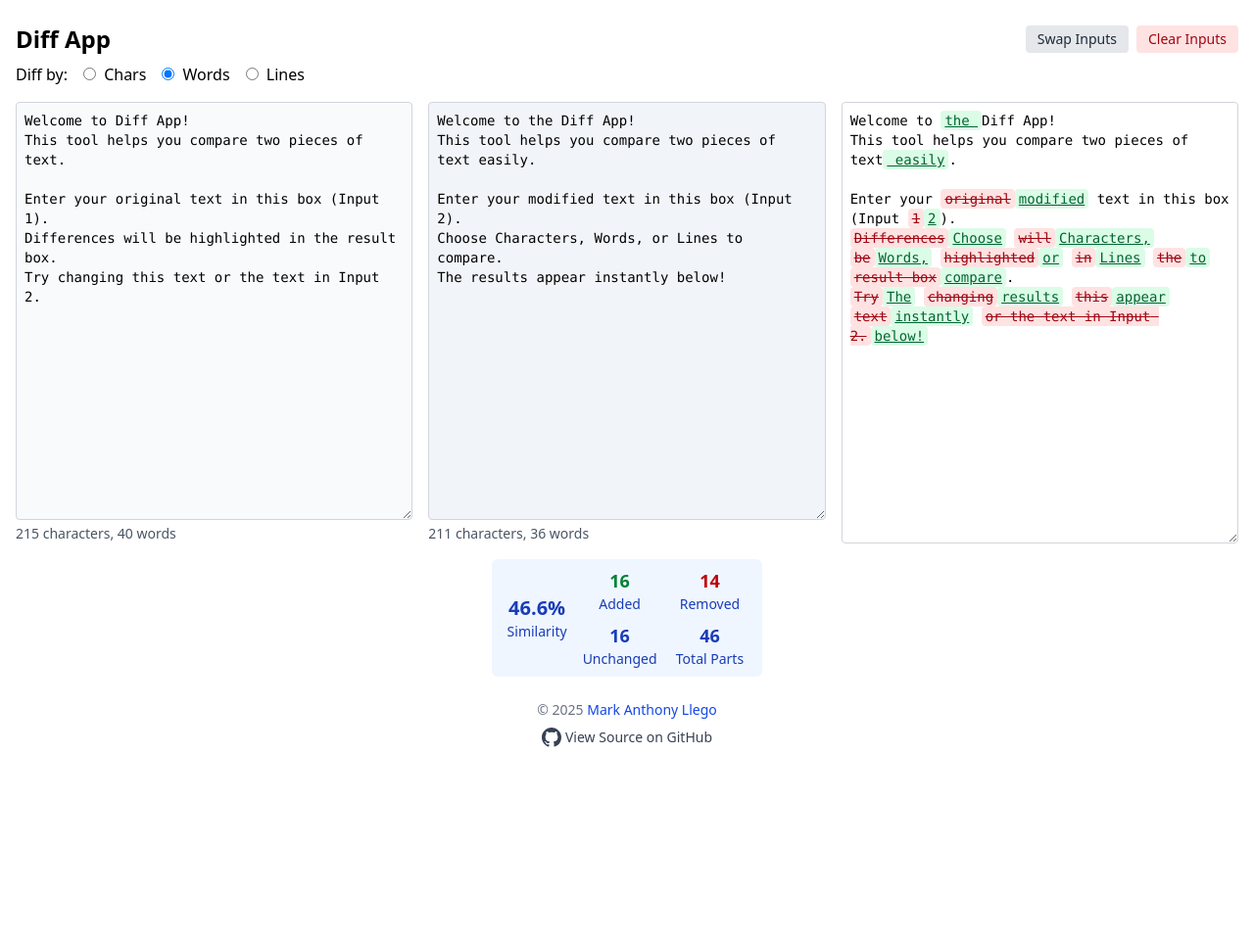
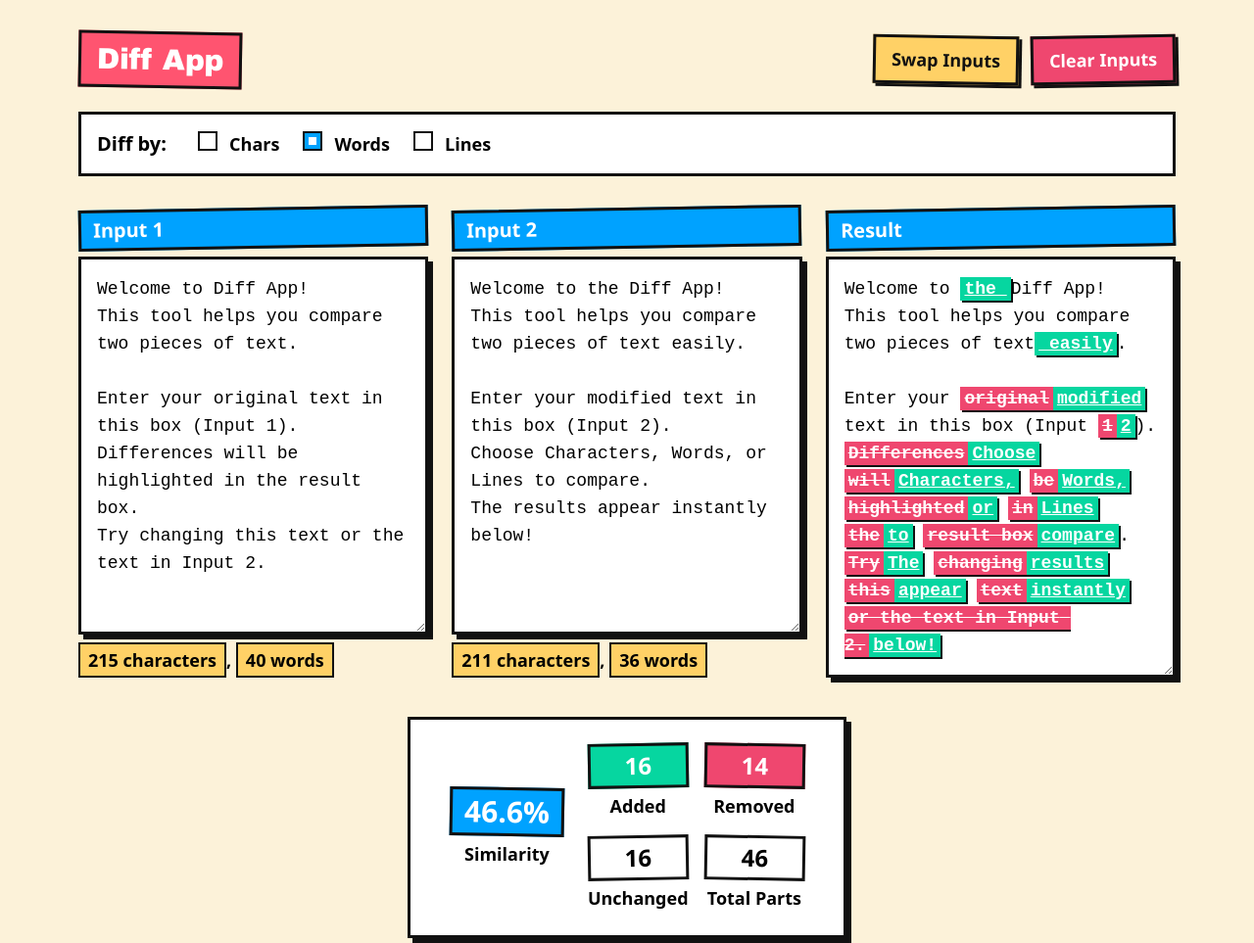
Before and after one commit to llegomark/diff-app, a website built with Vite: page index.html in a window 1280 px wide. Shown: the top 963 px of the page at 98% size. Before the commit the page ends 800 px from the top, so only its background shows below. Built offline with nearby package versions, Linux system fonts and the light colour scheme.

Commit message:
refactor: Enhance UI with Neo Brutalism theme and improve input handling

```diff
--- a/index.html
+++ b/index.html
@@ -4,7 +4,7 @@
 <head>
   <meta charset="UTF-8">
   <meta name="viewport" content="width=device-width, initial-scale=1.0">
-  <title>Diff App</title>
+  <title>Diff App - Neo Brutalism</title>
   <link rel="stylesheet" href="/src/style.css">
   <link rel="icon" type="image/x-icon" href="/images/favicon.ico">
   <meta property="og:title" content="Diff App">
@@ -22,105 +22,107 @@
   <meta name="twitter:image" content="https://diff.llego.dev/images/7ddd03a7-ca69-4f85-a7cd-bf2283abce65.jpg">
 </head>
 
-<body>
-  <div class="container mx-auto px-4 py-6 min-h-screen flex flex-col">
-    <header class="mb-4">
-      <div class="flex justify-between items-center mb-2 flex-wrap">
-        <h1 class="text-2xl font-bold mr-4">Diff App</h1>
-        <div class="flex items-center space-x-2 flex-wrap">
-          <button id="swapButton" class="px-3 py-1 bg-gray-200 hover:bg-gray-300 text-gray-800 text-sm rounded-sm cursor-pointer">Swap Inputs</button>
-          <button id="clearButton" class="px-3 py-1 bg-red-100 hover:bg-red-200 text-red-800 text-sm rounded-sm cursor-pointer">Clear Inputs</button>
+<body class="bg-neo-bg min-h-screen">
+  <div class="container-neo">
+    <header class="mb-8">
+      <div class="flex justify-between items-center mb-6 flex-wrap gap-4">
+        <h1 class="text-3xl font-bold bg-neo-accent text-white py-2 px-4 inline-block neo-rotate-1 border-3 border-neo-dark">Diff App</h1>
+        <div class="flex items-center gap-3 flex-wrap">
+          <button id="swapButton" class="px-4 py-2 bg-neo-secondary text-neo-dark font-bold text-lg neo-rotate-1">Swap Inputs</button>
+          <button id="clearButton" class="px-4 py-2 bg-neo-removed text-white font-bold text-lg neo-rotate-minus-1">Clear Inputs</button>
         </div>
       </div>
-      <div class="flex flex-wrap items-center" role="radiogroup" aria-label="Diff Type">
-        <span class="mr-4 font-medium">Diff by:</span>
-        <div class="mr-4">
-          <input type="radio" id="diffChars" name="diff_type" value="diffChars" class="mr-1 cursor-pointer">
-          <label for="diffChars" class="cursor-pointer">Chars</label>
+      <div class="flex flex-wrap items-center gap-4 border-3 border-neo-dark p-4 bg-white" role="radiogroup" aria-label="Diff Type">
+        <span class="mr-4 font-bold text-xl">Diff by:</span>
+        <div class="mr-2">
+          <input type="radio" id="diffChars" name="diff_type" value="diffChars" class="mr-2 cursor-pointer">
+          <label for="diffChars" class="cursor-pointer font-bold">Chars</label>
         </div>
-        <div class="mr-4">
-          <input type="radio" id="diffWords" name="diff_type" value="diffWords" checked class="mr-1 cursor-pointer">
-          <label for="diffWords" class="cursor-pointer">Words</label>
+        <div class="mr-2">
+          <input type="radio" id="diffWords" name="diff_type" value="diffWords" checked class="mr-2 cursor-pointer">
+          <label for="diffWords" class="cursor-pointer font-bold">Words</label>
         </div>
-        <div class="mr-4">
-          <input type="radio" id="diffLines" name="diff_type" value="diffLines" class="mr-1 cursor-pointer">
-          <label for="diffLines" class="cursor-pointer">Lines</label>
+        <div class="mr-2">
+          <input type="radio" id="diffLines" name="diff_type" value="diffLines" class="mr-2 cursor-pointer">
+          <label for="diffLines" class="cursor-pointer font-bold">Lines</label>
         </div>
-         <div id="loadingIndicator" class="ml-auto text-sm text-gray-500 hidden">Calculating...</div>
+        <div id="loadingIndicator" class="ml-auto text-lg font-bold text-neo-primary hidden">Calculating...</div>
       </div>
     </header>
 
-    <main class="grid grid-cols-1 md:grid-cols-3 gap-4 flex-grow">
+    <main class="grid grid-cols-1 md:grid-cols-3 gap-6 mb-10">
       <section class="flex flex-col">
-        <h2 class="sr-only">Input 1</h2>
-        <textarea id="input1" class="w-full flex-grow p-2 border border-gray-300 rounded-sm font-mono text-sm"
+        <h2 class="font-bold text-xl mb-2 bg-neo-primary text-white inline-block py-1 px-3 border-3 border-neo-dark section-title">Input 1</h2>
+        <textarea id="input1" class="w-full flex-grow p-4 font-mono text-lg"
           aria-label="Input 1" placeholder="Paste original text here..."></textarea>
-        <div class="mt-1 text-sm text-gray-600">
-          <span id="input1CharCount">0 characters</span>, <span id="input1WordCount">0 words</span>
+        <div class="mt-2 text-lg font-bold">
+          <span id="input1CharCount" class="bg-neo-secondary px-2 py-0.5 border-2 border-neo-dark inline-block">0 characters</span>,
+          <span id="input1WordCount" class="bg-neo-secondary px-2 py-0.5 border-2 border-neo-dark inline-block">0 words</span>
         </div>
       </section>
       <section class="flex flex-col">
-        <h2 class="sr-only">Input 2</h2>
-        <textarea id="input2" class="w-full flex-grow p-2 border border-gray-300 rounded-sm font-mono text-sm"
+        <h2 class="font-bold text-xl mb-2 bg-neo-primary text-white inline-block py-1 px-3 border-3 border-neo-dark section-title">Input 2</h2>
+        <textarea id="input2" class="w-full flex-grow p-4 font-mono text-lg"
           aria-label="Input 2" placeholder="Paste modified text here..."></textarea>
-        <div class="mt-1 text-sm text-gray-600">
-          <span id="input2CharCount">0 characters</span>, <span id="input2WordCount">0 words</span>
+        <div class="mt-2 text-lg font-bold">
+          <span id="input2CharCount" class="bg-neo-secondary px-2 py-0.5 border-2 border-neo-dark inline-block">0 characters</span>,
+          <span id="input2WordCount" class="bg-neo-secondary px-2 py-0.5 border-2 border-neo-dark inline-block">0 words</span>
         </div>
       </section>
       <section class="flex flex-col">
-        <h2 class="sr-only">Diff Result</h2>
+        <h2 class="font-bold text-xl mb-2 bg-neo-primary text-white inline-block py-1 px-3 border-3 border-neo-dark section-title">Result</h2>
         <pre id="result"
-          class="w-full flex-grow result-box p-2 border border-gray-300 rounded-sm font-mono text-sm whitespace-pre-wrap"
+          class="w-full flex-grow result-box p-4 font-mono text-lg whitespace-pre-wrap"
           aria-live="polite"></pre>
       </section>
     </main>
 
-    <section id="diffStats" class="mt-4 mb-2 text-center">
-      <div class="inline-flex items-center bg-blue-50 text-blue-800 px-4 py-2 rounded-md flex-wrap justify-center">
-        <div class="mr-4 text-center mb-2 md:mb-0">
-          <p class="text-xl font-bold" id="similarityPercentage">0%</p>
-          <p class="text-sm">Similarity</p>
+    <section id="diffStats" class="mb-8 text-center">
+      <div class="inline-flex items-center p-6 flex-wrap justify-center gap-6 max-w-md mx-auto w-full">
+        <div class="text-center">
+          <p class="text-3xl font-bold bg-neo-primary text-white px-3 py-1 border-3 border-neo-dark neo-rotate-1" id="similarityPercentage">0%</p>
+          <p class="text-lg font-bold mt-1">Similarity</p>
         </div>
-        <div class="grid grid-cols-2 gap-x-4 gap-y-2">
+        <div class="grid grid-cols-2 gap-4">
           <div class="text-center">
-            <p class="text-lg font-bold text-green-700" id="addedCount">0</p>
-            <p class="text-sm">Added</p>
+            <p class="text-2xl font-bold bg-neo-added text-white px-3 py-1 border-3 border-neo-dark neo-rotate-minus-1" id="addedCount">0</p>
+            <p class="text-lg font-bold mt-1">Added</p>
           </div>
           <div class="text-center">
-            <p class="text-lg font-bold text-red-700" id="removedCount">0</p>
-            <p class="text-sm">Removed</p>
+            <p class="text-2xl font-bold bg-neo-removed text-white px-3 py-1 border-3 border-neo-dark neo-rotate-1" id="removedCount">0</p>
+            <p class="text-lg font-bold mt-1">Removed</p>
           </div>
           <div class="text-center">
-            <p class="text-lg font-bold" id="unchangedCount">0</p>
-            <p class="text-sm">Unchanged</p>
+            <p class="text-2xl font-bold bg-white px-3 py-1 border-3 border-neo-dark neo-rotate-minus-1" id="unchangedCount">0</p>
+            <p class="text-lg font-bold mt-1">Unchanged</p>
           </div>
           <div class="text-center">
-            <p class="text-lg font-bold" id="totalCount">0</p>
-            <p class="text-sm">Total Parts</p>
+            <p class="text-2xl font-bold bg-white px-3 py-1 border-3 border-neo-dark neo-rotate-1" id="totalCount">0</p>
+            <p class="text-lg font-bold mt-1">Total Parts</p>
           </div>
         </div>
       </div>
-      <div id="aiKeywordsMessage1" class="mt-4 p-3 bg-slate-50 text-slate-800 rounded-sm hidden text-left max-w-md mx-auto">
-        <p class="text-sm font-medium">Input 1 contains keywords sometimes associated with AI generation.</p>
-        <p class="text-xs text-slate-600">Keywords found: <span id="aiKeywords1" class="font-mono"></span></p>
+      <div id="aiKeywordsMessage1" class="mt-4 p-4 border-3 border-neo-dark bg-white text-left max-w-md mx-auto hidden">
+        <p class="text-lg font-bold">Input 1 contains AI keywords</p>
+        <p class="font-mono border-2 border-neo-dark p-2 mt-2 bg-neo-bg"><span id="aiKeywords1"></span></p>
       </div>
-      <div id="aiKeywordsMessage2" class="mt-2 p-3 bg-slate-50 text-slate-800 rounded-sm hidden text-left max-w-md mx-auto">
-        <p class="text-sm font-medium">Input 2 contains keywords sometimes associated with AI generation.</p>
-        <p class="text-xs text-slate-600">Keywords found: <span id="aiKeywords2" class="font-mono"></span></p>
+      <div id="aiKeywordsMessage2" class="mt-4 p-4 border-3 border-neo-dark bg-white text-left max-w-md mx-auto hidden">
+        <p class="text-lg font-bold">Input 2 contains AI keywords</p>
+        <p class="font-mono border-2 border-neo-dark p-2 mt-2 bg-neo-bg"><span id="aiKeywords2"></span></p>
       </div>
-      <div id="similarityMessage" class="mt-2 text-sm text-blue-600 hidden similarity-link cursor-pointer"></div>
+      <div id="similarityMessage" class="mt-4 text-lg font-bold similarity-link cursor-pointer p-2 bg-white border-2 border-neo-dark inline-block"></div>
     </section>
 
-    <footer class="mt-4 mb-2 text-center text-gray-500 text-sm">
-      <div class="mb-2">
-        © <span id="currentYear">2025</span> <!-- Year will be updated by JS -->
+    <footer class="mt-8 mb-4 text-center text-lg border-t-3 border-neo-dark pt-4">
+      <div class="mb-3">
+        © <span id="currentYear">2025</span>
         <a href="https://llego.dev/" target="_blank" rel="noopener noreferrer"
-          class="text-blue-700 hover:underline hover:text-blue-500 cursor-pointer">Mark Anthony Llego</a>
+          class="px-2 py-0.5">Mark Anthony Llego</a>
       </div>
       <div>
         <a href="https://github.com/llegomark/diff-app" target="_blank" rel="noopener noreferrer"
-          class="inline-flex items-center text-gray-700 hover:text-gray-500 cursor-pointer">
-          <svg class="w-5 h-5 mr-1" viewBox="0 0 24 24" fill="none" xmlns="http://www.w3.org/2000/svg" role="img" aria-label="GitHub icon">
+          class="inline-flex items-center gap-2 bg-white px-3 py-2 border-2 border-neo-dark">
+          <svg class="w-5 h-5" viewBox="0 0 24 24" fill="none" xmlns="http://www.w3.org/2000/svg" role="img" aria-label="GitHub icon">
             <title>GitHub</title>
             <path
               d="M12 0C5.37 0 0 5.37 0 12c0 5.31 3.435 9.795 8.205 11.385.6.105.825-.255.825-.57 0-.285-.015-1.23-.015-2.235-3.015.555-3.795-.735-4.035-1.41-.135-.345-.72-1.41-1.23-1.695-.42-.225-1.02-.78-.015-.795.945-.015 1.62.87 1.845 1.23 1.08 1.815 2.805 1.305 3.495.99.105-.78.42-1.305.765-1.605-2.67-.3-5.46-1.335-5.46-5.925 0-1.305.465-2.385 1.23-3.225-.12-.3-.54-1.53.12-3.18 0 0 1.005-.315 3.3 1.23.96-.27 1.98-.405 3-.405s2.04.135 3 .405c2.295-1.56 3.3-1.23 3.3-1.23.66 1.65.24 2.88.12 3.18.765.84 1.23 1.905 1.23 3.225 0 4.605-2.805 5.625-5.475 5.925.435.375.81 1.095.81 2.22 0 1.605-.015 2.895-.015 3.3 0 .315.225.69.825.57A12.02 12.02 0 0024 12c0-6.63-5.37-12-12-12z"
--- a/src/style.css
+++ b/src/style.css
@@ -1,57 +1,251 @@
+/* Tailwind CSS v4 import */
 @import "tailwindcss";
 
+/* Neo Brutalism Theme */
+@theme {
+  /* Base colors */
+  --color-neo-bg: #fcf2d9;
+  --color-neo-accent: #ff5470;
+  --color-neo-primary: #00a2ff;
+  --color-neo-secondary: #ffd166;
+  --color-neo-dark: #111111;
+
+  /* Added/Removed colors for diffs */
+  --color-neo-added: #06d6a0;
+  --color-neo-removed: #ef476f;
+
+  /* Typography */
+  --font-display: "Arial Black", "Helvetica Neue", sans-serif;
+  --font-mono: "Courier New", monospace;
+
+  /* Custom shadows */
+  --shadow-neo: 5px 5px 0px 0px var(--color-neo-dark);
+  --shadow-neo-sm: 3px 3px 0px 0px var(--color-neo-dark);
+}
+
+/* Neo Brutalism base styles */
+body {
+  background-color: var(--color-neo-bg);
+  font-family: var(--font-sans);
+}
+
+/* Text area and result box styles - Removed rotation */
+textarea,
+.result-box {
+  flex-grow: 1;
+  overflow: auto;
+  resize: vertical;
+  border-width: 3px;
+  border-color: var(--color-neo-dark);
+  border-radius: 0;
+  min-height: 150px;
+  box-shadow: var(--shadow-neo);
+  transition: transform 0.1s ease;
+  width: 100%; /* Ensure full width */
+  position: relative; /* Ensure proper positioning */
+  transform: none; /* Remove any transforms */
+}
+
+textarea:focus {
+  outline: none;
+  transform: translate(-2px, -2px);
+  box-shadow: 7px 7px 0px 0px var(--color-neo-dark);
+}
+
+/* Input background colors - Removed rotations */
+#input1 {
+  background-color: white;
+}
+
+#input2 {
+  background-color: white;
+}
+
+#result {
+  background-color: white;
+}
+
+/* Button styles */
+button {
+  border-width: 3px;
+  border-color: var(--color-neo-dark);
+  border-radius: 0;
+  font-weight: bold;
+  box-shadow: var(--shadow-neo-sm);
+  transition: transform 0.1s ease, box-shadow 0.1s ease;
+}
+
+button:hover {
+  transform: translate(-2px, -2px);
+  box-shadow: 5px 5px 0px 0px var(--color-neo-dark);
+}
+
+button:active {
+  transform: translate(0px, 0px);
+  box-shadow: 0px 0px 0px 0px var(--color-neo-dark);
+}
+
+/* Radio button styling */
+input[type="radio"] {
+  width: 1.25rem;
+  height: 1.25rem;
+  cursor: pointer;
+  border-width: 2px;
+  border-color: var(--color-neo-dark);
+  appearance: none;
+  position: relative;
+}
+
+input[type="radio"]:checked {
+  background-color: var(--color-neo-primary);
+}
+
+input[type="radio"]:checked::after {
+  content: "";
+  position: absolute;
+  display: block;
+  width: 0.5rem;
+  height: 0.5rem;
+  background-color: white;
+  top: 50%;
+  left: 50%;
+  transform: translate(-50%, -50%);
+}
+
+input[type="radio"] + label {
+  font-size: 1.125rem;
+  font-weight: bold;
+  cursor: pointer;
+}
+
+/* Diff highlight styles */
 .added {
-  @apply bg-green-100 text-green-800 rounded px-1 py-0.5; /* Slightly subtler background */
+  background-color: var(--color-neo-added);
+  color: white;
+  font-weight: bold;
+  padding-left: 0.25rem;
+  padding-right: 0.25rem;
+  padding-top: 0.125rem;
+  padding-bottom: 0.125rem;
+  border-radius: 0;
+  box-shadow: 2px 2px 0 var(--color-neo-dark);
 }
 
 .removed {
-  @apply bg-red-100 text-red-800 rounded px-1 py-0.5 line-through; /* Added line-through */
+  background-color: var(--color-neo-removed);
+  color: white;
+  font-weight: bold;
+  padding-left: 0.25rem;
+  padding-right: 0.25rem;
+  padding-top: 0.125rem;
+  padding-bottom: 0.125rem;
+  text-decoration: line-through;
+  border-radius: 0;
+  box-shadow: 2px 2px 0 var(--color-neo-dark);
 }
 
-/* Ensure textareas and result box grow and scroll */
-textarea,
-.result-box {
-  @apply flex-grow overflow-auto resize-y; /* Allow vertical resize and scroll */
-  min-height: 150px; /* Minimum height */
+/* Stats box styling */
+#diffStats > div {
+  border-width: 3px;
+  border-color: var(--color-neo-dark);
+  border-radius: 0;
+  box-shadow: var(--shadow-neo);
+  background-color: white;
 }
 
-/* Specific background colors */
-#input1 {
-  @apply bg-slate-50;
-}
-
-#input2 {
-  @apply bg-slate-100;
-}
-
-#result {
-  @apply bg-white;
+/* Header styling */
+h1 {
+  font-family: var(--font-display);
+  font-size: 1.875rem;
+  letter-spacing: -0.5px;
 }
 
 /* Adjust grid layout for different screens */
 @media (min-width: 768px) { /* md breakpoint */
   main.grid {
-    /* Ensure columns can shrink if needed but prefer equal width */
-     grid-template-columns: repeat(3, minmax(0, 1fr));
+    grid-template-columns: repeat(3, minmax(0, 1fr));
+    gap: 1.5rem;
+  }
+
+  /* Fix for textareas in grid */
+  main.grid section {
+    width: 100%;
+    display: flex;
+    flex-direction: column;
+  }
+
+  main.grid textarea,
+  main.grid .result-box {
+    flex: 1;
+    min-height: 250px;
   }
 }
 
 @media (max-width: 767px) { /* Below md breakpoint */
   main.grid {
-     /* Stack columns on smaller screens */
-     grid-template-columns: 1fr;
-     grid-template-rows: auto auto auto; /* Let rows size automatically */
+    grid-template-columns: 1fr;
+    grid-template-rows: auto auto auto;
   }
   textarea,
   .result-box {
-    height: 200px; /* Give a bit more fixed height on mobile */
+    height: 200px;
     min-height: 150px;
   }
 }
 
-/* Styling for similarity link */
+/* Similarity link */
 .similarity-link {
-  @apply text-blue-600 hover:text-blue-800 underline font-medium;
+  color: var(--color-neo-primary);
+  text-decoration: underline;
+  font-weight: bold;
 }
 
-/* NO .hidden definition needed here */
+.similarity-link:hover {
+  color: var(--color-neo-dark);
+}
+
+/* Convert @utility to standard CSS classes */
+.neo-rotate-1 {
+  transform: rotate(1deg);
+}
+
+.neo-rotate-minus-1 {
+  transform: rotate(-1deg);
+}
+
+.container-neo {
+  margin-inline: auto;
+  padding-inline: 1rem;
+  padding-block: 2rem;
+  max-width: 72rem;
+  background-color: var(--color-neo-bg);
+}
+
+/* Hidden class (preserved from original) */
+.hidden {
+  display: none;
+}
+
+/* Footer styling */
+footer a {
+  text-decoration: underline;
+  font-weight: bold;
+  color: var(--color-neo-primary);
+}
+
+footer a:hover {
+  color: var(--color-neo-accent);
+}
+
+/* Make headers and UI elements keep rotation for style */
+.neo-header {
+  transform: rotate(-1deg);
+  display: inline-block;
+}
+
+/* Add some special styles to section headings without affecting textareas */
+.section-title {
+  display: inline-block;
+  transform: rotate(-1deg);
+  margin-bottom: 0.5rem;
+}
--- a/src/ui.js
+++ b/src/ui.js
@@ -123,15 +123,20 @@ export function updateDiffStats(stats, error = null) {
     const aiKeywords1 = safeGet('aiKeywords1', []);
     const aiKeywords2 = safeGet('aiKeywords2', []);
 
+    // Get input text for empty check
+    const input1Value = elements.input1?.value || '';
+    const input2Value = elements.input2?.value || '';
+    const bothInputsEmpty = input1Value.trim() === '' && input2Value.trim() === '';
+
     if (elements.addedCount) elements.addedCount.textContent = addedCount.toString();
     if (elements.removedCount) elements.removedCount.textContent = removedCount.toString();
     if (elements.unchangedCount) elements.unchangedCount.textContent = unchangedCount.toString();
     if (elements.totalCount) elements.totalCount.textContent = totalCount.toString();
     if (elements.similarityPercentage) elements.similarityPercentage.textContent = `${similarityPercentage}%`;
 
-    // Similarity Message
+    // Similarity Message - Hide when both inputs are empty
     if (elements.similarityMessage) {
-        if (!error && stats && similarityScore >= SIMILARITY_THRESHOLD) {
+        if (!error && stats && similarityScore >= SIMILARITY_THRESHOLD && !bothInputsEmpty) {
             elements.similarityMessage.innerHTML = `Texts are highly similar (${similarityPercentage}%) based on the <a href="https://en.wikipedia.org/wiki/Dice%E2%80%93S%C3%B8rensen_coefficient" target="_blank" rel="noopener noreferrer" class="similarity-link">Dice-Sørensen coefficient</a>.`;
             elements.similarityMessage.classList.remove(HIDDEN_CLASS);
         } else {
```
